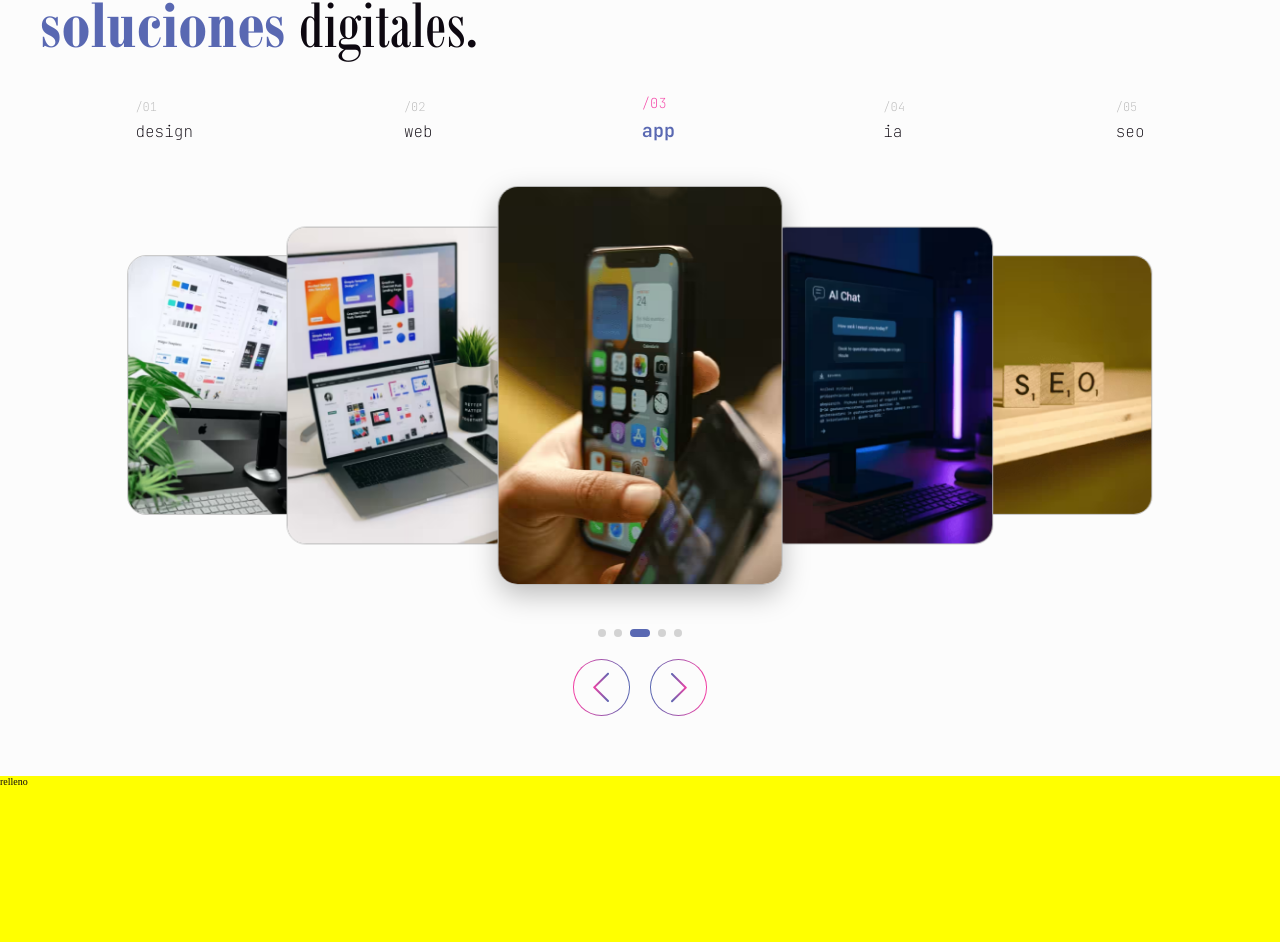
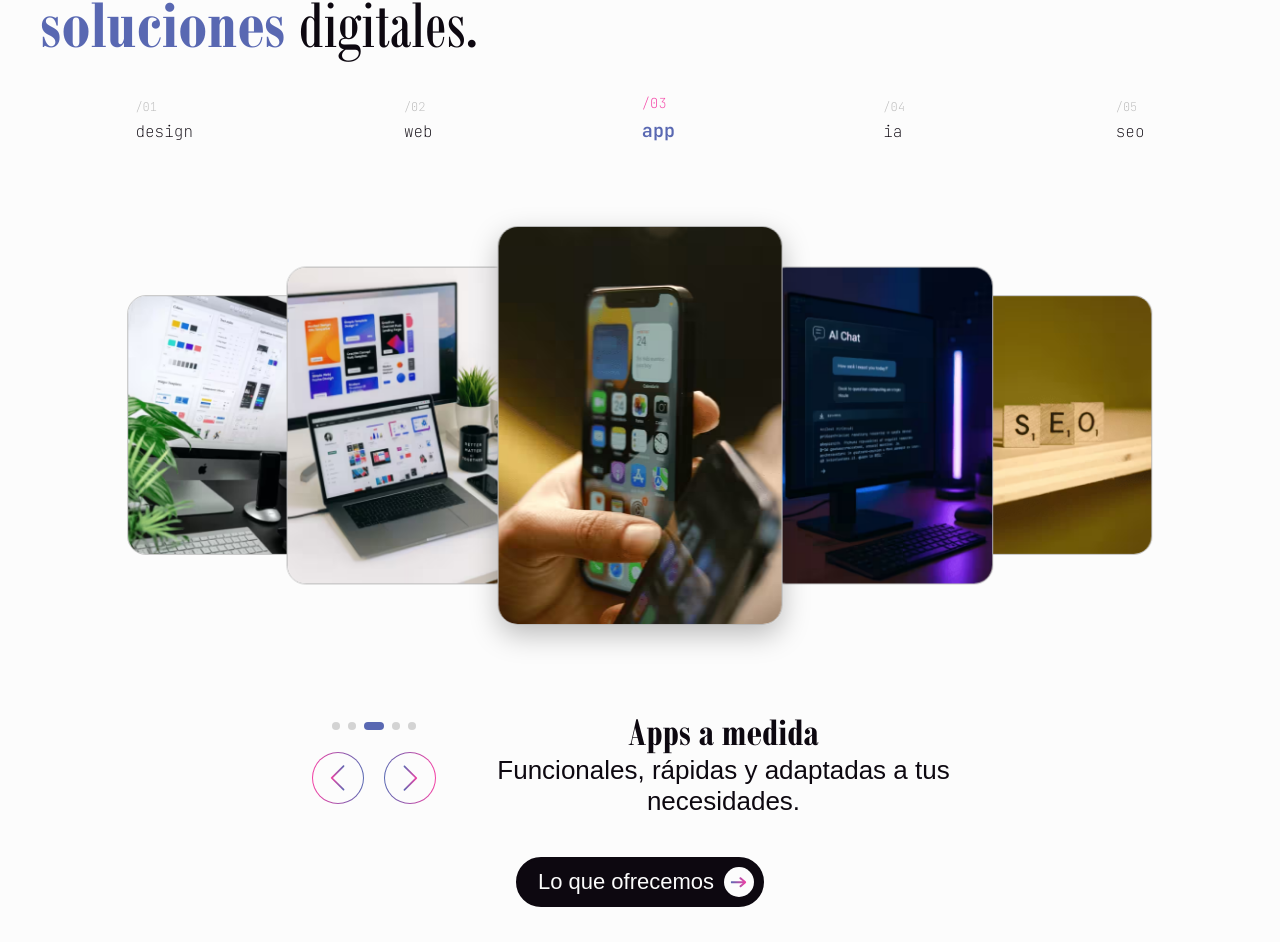
Before and after one commit to MarioRivVal/netneo-services, a React (Vite) app: page / in a window 1280 px wide. Shown: the part 1855-2797 px from the top of the page. Built offline with nearby package versions, Linux system fonts and the light colour scheme; a web font is replaced by a local one.

Commit message:
services section at home page completed for both version, next step buil the languages fnctionality

```diff
--- a/src/assets/styles/pages/home.module.css
+++ b/src/assets/styles/pages/home.module.css
@@ -1,4 +1,8 @@
 .cardsContent {
+  display: flex;
+  flex-direction: column;
+  align-items: center;
+  gap: 4rem;
 }
 
 .servicesList {
@@ -47,6 +51,7 @@
 
 .gallery {
   position: relative;
+  width: 100%;
   height: clamp(40rem, 38vw, 55rem);
   max-width: 120rem; /* como tenías */
   display: flex;
@@ -101,6 +106,13 @@
 
 /* ---------- CONTROLES ---------- */
 
+.servicesSliders {
+  display: flex;
+  flex-direction: column;
+  gap: 2rem;
+  align-items: center;
+}
+
 .sliderBtns {
   display: flex;
   flex-direction: column;
@@ -132,6 +144,18 @@
   opacity: 1;
 }
 
+.detailsBox {
+  display: flex;
+  flex-direction: column;
+  align-items: center;
+}
+
+.detailDesc {
+  font-family: var(--font-paragraph);
+  font-size: 2.2rem;
+  text-align: center;
+}
+
 .btns {
   display: flex;
   gap: 2rem;
@@ -150,6 +174,8 @@
 
 .chevronBtn svg {
   transition: transform 0.1s ease;
+  width: 3rem;
+  height: 3rem;
 }
 
 .chevronBtn:hover svg {
@@ -161,4 +187,23 @@
 }
 
 @media (min-width: 780px) {
+  .servicesSliders {
+    flex-direction: row;
+    gap: 0;
+    justify-content: space-around;
+    width: 100%;
+    max-width: 70rem;
+    justify-self: center;
+  }
+
+  .detailsBox {
+    width: 70%;
+    order: 2;
+  }
 }
+
+@media (min-width: 780px) {
+  .detailDesc {
+    font-size: 2.6rem;
+  }
+}
--- a/src/index.css
+++ b/src/index.css
@@ -85,6 +85,9 @@ h3 {
   line-height: 1;
 }
 h4 {
+  font-family: var(--font-title);
+  font-size: 3.4rem;
+  font-weight: 600;
 }
 h5 {
   font-family: var(--font-title);
@@ -111,6 +114,7 @@ picture {
   flex-direction: column;
   gap: 4rem;
   padding: 4rem 2rem;
+  overflow: hidden;
 }
 
 .container {
@@ -179,6 +183,9 @@ picture {
     font-size: 7rem;
     width: 80%;
   }
+  h4 {
+    font-size: 4rem;
+  }
   h5 {
     font-size: 3.8rem;
   }
--- a/src/pages/Home.tsx
+++ b/src/pages/Home.tsx
@@ -3,6 +3,7 @@ import s from "../assets/styles/pages/home.module.css";
 import ResponsiveImage from "../components/ResponsiveImage";
 import Main from "../layouts/Main";
 import ChevronIcon from "../icons/Chevron";
+import GradientButton from "../components/gradientButton";
 
 export default function Home() {
   const servicesList = [
@@ -11,6 +12,29 @@ export default function Home() {
     { id: "3", label: "app" },
     { id: "4", label: "ia" },
     { id: "5", label: "seo" },
+  ];
+
+  const servicesDetails = [
+    {
+      title: "Diseño UI/UX",
+      description: "Interfaces limpias, usabilidad que enamora.",
+    },
+    {
+      title: "Webs inteligentes",
+      description: "Diseñadas para convertir, optimizadas para destacar.",
+    },
+    {
+      title: "Apps a medida",
+      description: "Funcionales, rápidas y adaptadas a tus necesidades.",
+    },
+    {
+      title: "IA integrada",
+      description: "Automatiza, responde y evoluciona con inteligencia.",
+    },
+    {
+      title: "SEO & estrategia",
+      description: "Para que te encuentren, te elijan y te recuerden",
+    },
   ];
 
   const count = servicesList.length;
@@ -89,6 +113,12 @@ export default function Home() {
 
             {/* SLIDER CONTROLES */}
             <div className={s.servicesSliders}>
+              <div className={s.detailsBox}>
+                <h4>{servicesDetails[active].title}</h4>
+                <p className={s.detailDesc}>
+                  {servicesDetails[active].description}
+                </p>
+              </div>
               <div className={s.sliderBtns}>
                 <ol className={s.dots} aria-label="Progreso del carrusel">
                   {servicesList.map((_, i) => {
@@ -123,6 +153,7 @@ export default function Home() {
                 </div>
               </div>
             </div>
+            <GradientButton text="Lo que ofrecemos" variant="dark" />
           </div>
         </div>
       </section>
```
